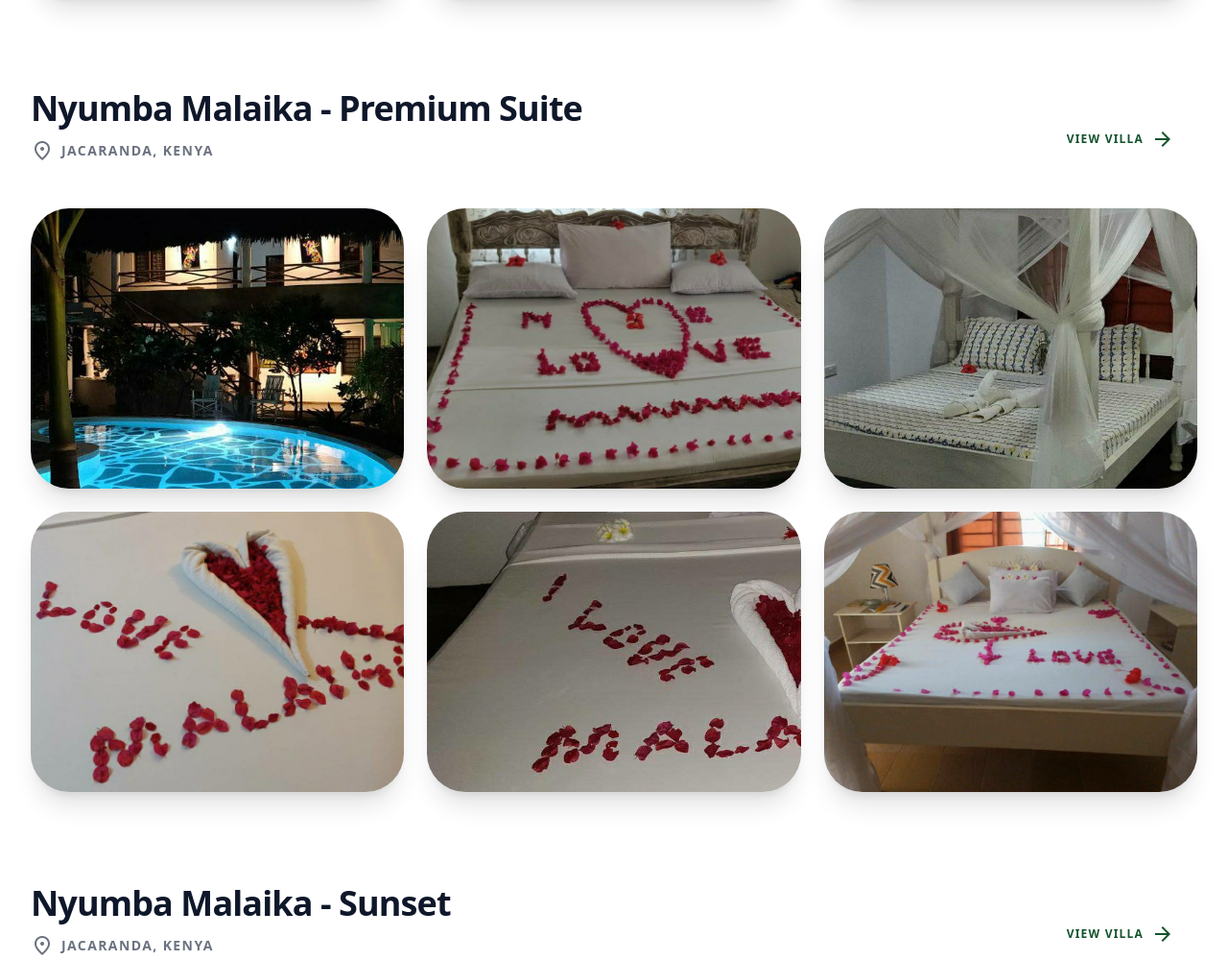
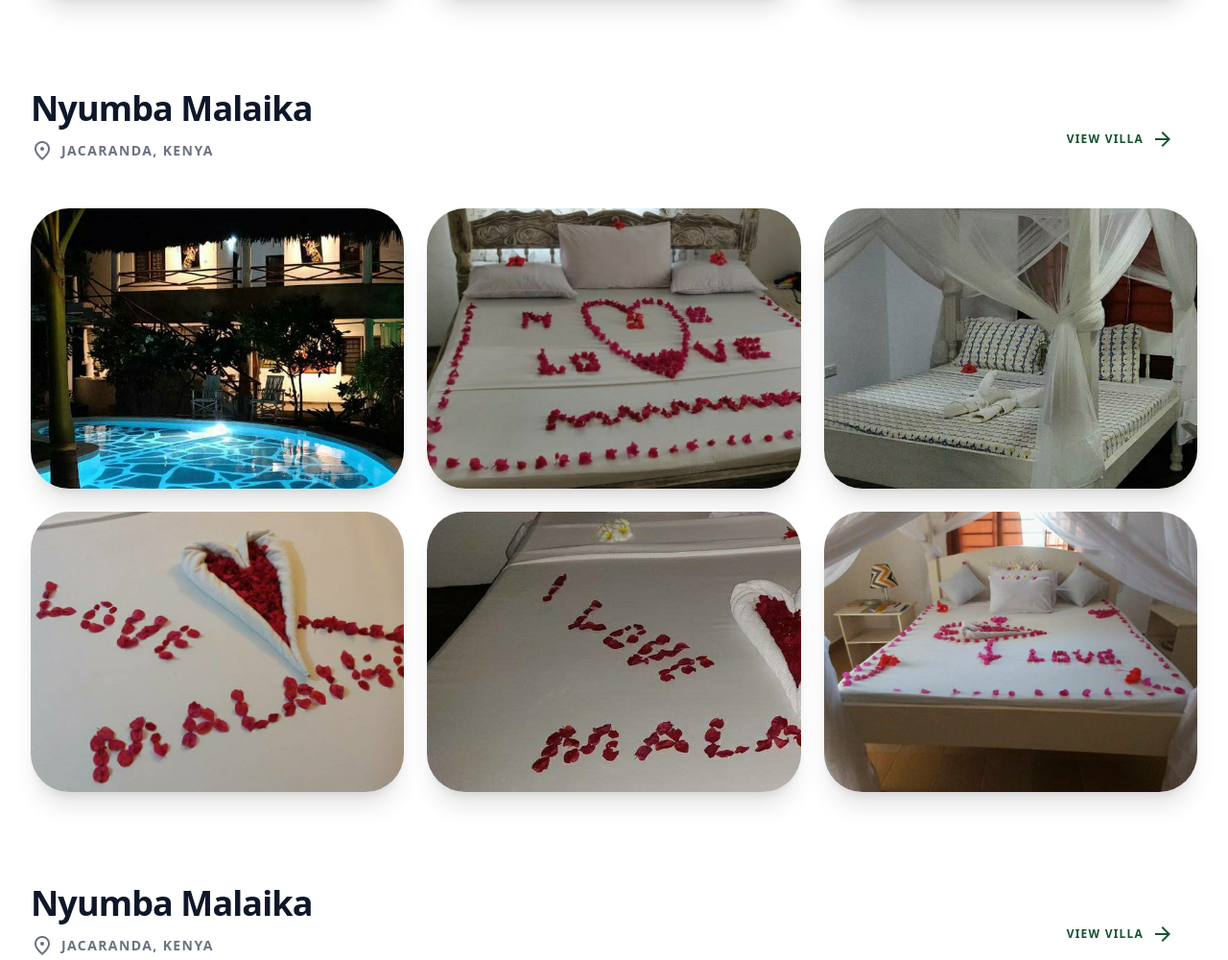
Before and after one commit to amoney79/Malaika-House, a plain HTML site: page gallery.html in a window 1280 px wide. Shown: the part 1120-2120 px from the top of the page at 96% size. Drawn offline with nearby package versions, Linux system fonts and the light colour scheme.

Commit message:
Polished Nyumba Malaika

```diff
--- a/js/data.js
+++ b/js/data.js
@@ -13,16 +13,16 @@ const villaData = {
         ],
         amenities: ['Private Infinity Pool', 'Starlink Wifi', 'Private Chef', 'Beach Access'],
         gallery: [
-            { img: 'images/villa 1/villa-4.jpg', title: 'The Estate', sub: 'Majestic Living' },
-            { img: 'images/villa 1/villa-5.jpg', title: 'Ocean View', sub: 'Infinite Horizon' },
-            { img: 'images/villa 1/villa-6.jpg', title: 'Lounge Area', sub: 'Coastal Living' },
-            { img: 'images/villa 1/villa-7.jpg', title: 'Lounge Area', sub: 'Coastal Living' },
-            { img: 'images/villa 1/villa-8.jpg', title: 'Lounge Area', sub: 'Coastal Living' },
-            { img: 'images/villa 1/villa-9.jpg', title: 'Lounge Area', sub: 'Coastal Living' }
+            { img: 'images/villa 1/villa-4.jpg', title: 'Nyumba Malaika', sub: 'Majestic Living' },
+            { img: 'images/villa 1/villa-5.jpg', title: 'Nyumba Malaika', sub: 'Infinite Horizon' },
+            { img: 'images/villa 1/villa-6.jpg', title: 'Nyumba Malaika', sub: 'Coastal Living' },
+            { img: 'images/villa 1/villa-7.jpg', title: 'Nyumba Malaika', sub: 'Coastal Living' },
+            { img: 'images/villa 1/villa-8.jpg', title: 'Nyumba Malaika', sub: 'Coastal Living' },
+            { img: 'images/villa 1/villa-9.jpg', title: 'Nyumba Malaika', sub: 'Coastal Living' }
         ]
     },
     'villa-premium': {
-        name: 'Nyumba Malaika - Premium Suite',
+        name: 'Nyumba Malaika',
         location: 'Jacaranda, Kenya',
         price: '950',
         description: 'Our most exclusive premium suite offering unparalleled luxury with personalized concierge service, private spa facilities, and breathtaking panoramic views. Perfect for discerning guests seeking the ultimate coastal experience.',
@@ -35,16 +35,16 @@ const villaData = {
         ],
         amenities: ['Premium Concierge Service', 'Private Spa & Wellness Center', 'Helicopter Pad Access', 'Infinity Ocean Pool', 'Personal Butler 24/7', 'Gourmet Chef Service'],
         gallery: [
-            { img: 'images/villa 2/villa-4.jpg', title: 'Premium Living', sub: 'Ultimate Luxury' },
-            { img: 'images/villa 2/villa-5.jpg', title: 'Ocean Panorama', sub: 'Exclusive Views' },
-            { img: 'images/villa 2/villa-6.jpg', title: 'Spa Retreat', sub: 'Wellness Haven' },
-            { img: 'images/villa 2/villa-7.jpg', title: 'Private Terrace', sub: 'Coastal Elegance' },
-            { img: 'images/villa 2/villa-8.jpg', title: 'Private Terrace', sub: 'Coastal Elegance' },
-            { img: 'images/villa 2/villa-9.jpg', title: 'Private Terrace', sub: 'Coastal Elegance' }
+            { img: 'images/villa 2/villa-4.jpg', title: 'Nyumba Malaika', sub: 'Ultimate Luxury' },
+            { img: 'images/villa 2/villa-5.jpg', title: 'Nyumba Malaika', sub: 'Exclusive Views' },
+            { img: 'images/villa 2/villa-6.jpg', title: 'Nyumba Malaika', sub: 'Wellness Haven' },
+            { img: 'images/villa 2/villa-7.jpg', title: 'Nyumba Malaika', sub: 'Coastal Elegance' },
+            { img: 'images/villa 2/villa-8.jpg', title: 'Nyumba Malaika', sub: 'Coastal Elegance' },
+            { img: 'images/villa 2/villa-9.jpg', title: 'Nyumba Malaika', sub: 'Coastal Elegance' }
         ]
     },
     'sunset-villa': {
-        name: 'Nyumba Malaika - Sunset',
+        name: 'Nyumba Malaika',
         location: 'Jacaranda, Kenya',
         price: '450',
         description: 'Experience luxury steps away from the ocean. This villa features a private pool, direct beach access, and is located just minutes from the famous Tsavo East National Park safari gate.',
@@ -57,16 +57,16 @@ const villaData = {
         ],
         amenities: ['Private Infinity Pool', 'Starlink Wifi', 'Private Chef', 'Beach Access'],
         gallery: [
-            { img: 'images/villa 3/villa-4.jpg', title: 'Beachfront Bliss', sub: 'Included activity' },
-            { img: 'images/villa 3/villa-5.jpg', title: 'Safari Connection', sub: 'Included access' },
-            { img: 'images/villa 3/villa-6.jpg', title: 'Tsavo Gateway', sub: 'Nearby adventure' },
-            { img: 'images/villa 3/villa-7.jpg', title: 'Tsavo Gateway', sub: 'Nearby adventure' },
-            { img: 'images/villa 3/villa-8.jpg', title: 'Tsavo Gateway', sub: 'Nearby adventure' },
-            { img: 'images/villa 3/villa-9.jpg', title: 'Tsavo Gateway', sub: 'Nearby adventure' }
+            { img: 'images/villa 3/villa-4.jpg', title: 'Nyumba Malaika', sub: 'Included activity' },
+            { img: 'images/villa 3/villa-5.jpg', title: 'Nyumba Malaika', sub: 'Included access' },
+            { img: 'images/villa 3/villa-6.jpg', title: 'Nyumba Malaika', sub: 'Nearby adventure' },
+            { img: 'images/villa 3/villa-7.jpg', title: 'Nyumba Malaika', sub: 'Nearby adventure' },
+            { img: 'images/villa 3/villa-8.jpg', title: 'Nyumba Malaika', sub: 'Nearby adventure' },
+            { img: 'images/villa 3/villa-9.jpg', title: 'Nyumba Malaika', sub: 'Nearby adventure' }
         ]
     },
     'glass-house': {
-        name: 'Nyumba Malaika - Glass House',
+        name: 'Nyumba Malaika',
         location: 'Jacaranda, Kenya',
         price: '550',
         description: 'A modern architectural marvel featuring floor-to-ceiling glass walls with panoramic ocean views and ultra-minimalist interiors.',
@@ -77,14 +77,14 @@ const villaData = {
             'images/villa 4/villa-2.jpg',
             'images/villa 4/villa-3.jpg'
         ],
-        amenities: ['360° Glass Walls', 'Smart Automation', 'Rooftop Lounge', 'Infinity Edge Pool'],
+        amenities: ['360° Walls', 'Smart Automation', 'Lounge', 'Infinity Pool'],
         gallery: [
-            { img: 'images/villa 4/villa-4.jpg', title: 'Transparency', sub: 'Modern Design' },
-            { img: 'images/villa 4/villa-5.jpg', title: 'Jacaranda Skyline', sub: 'Sunset Horizon' },
-            { img: 'images/villa 4/villa-6.jpg', title: 'Jacaranda Skyline', sub: 'Sunset Horizon' },
-            { img: 'images/villa 4/villa-7.jpg', title: 'Jacaranda Skyline', sub: 'Sunset Horizon' },
-            { img: 'images/villa 4/villa-8.jpg', title: 'Jacaranda Skyline', sub: 'Sunset Horizon' },
-            { img: 'images/villa 4/villa-9.jpg', title: 'Jacaranda Skyline', sub: 'Sunset Horizon' }
+            { img: 'images/villa 4/villa-4.jpg', title: 'Nyumba Malaika', sub: 'Modern Design' },
+            { img: 'images/villa 4/villa-5.jpg', title: 'Nyumba Malaika', sub: 'Sunset Horizon' },
+            { img: 'images/villa 4/villa-6.jpg', title: 'Nyumba Malaika', sub: 'Sunset Horizon' },
+            { img: 'images/villa 4/villa-7.jpg', title: 'Nyumba Malaika', sub: 'Sunset Horizon' },
+            { img: 'images/villa 4/villa-8.jpg', title: 'Nyumba Malaika', sub: 'Sunset Horizon' },
+            { img: 'images/villa 4/villa-9.jpg', title: 'Nyumba Malaika', sub: 'Sunset Horizon' }
         ]
     },
     'coral-cove': {
@@ -101,16 +101,16 @@ const villaData = {
         ],
         amenities: ['Coral Garden', 'Natural Stone Tubs', 'Private Jetty', 'Snorkeling Gear'],
         gallery: [
-            { img: 'images/villa 5/villa-4.jpg', title: 'Cliffside', sub: 'Natural Beauty' },
-            { img: 'images/villa 5/villa-5.jpg', title: 'Cliffside', sub: 'Natural Beauty' },
-            { img: 'images/villa 5/villa-6.jpg', title: 'Cliffside', sub: 'Natural Beauty' },
-            { img: 'images/villa 5/villa-7.jpg', title: 'Cliffside', sub: 'Natural Beauty' },
-            { img: 'images/villa 5/villa-8.jpg', title: 'Cliffside', sub: 'Natural Beauty' },
-            { img: 'images/villa 5/villa-9.jpg', title: 'Cliffside', sub: 'Natural Beauty' }
+            { img: 'images/villa 5/villa-4.jpg', title: 'Nyumba Malaika', sub: 'Natural Beauty' },
+            { img: 'images/villa 5/villa-5.jpg', title: 'Nyumba Malaika', sub: 'Natural Beauty' },
+            { img: 'images/villa 5/villa-6.jpg', title: 'Nyumba Malaika', sub: 'Natural Beauty' },
+            { img: 'images/villa 5/villa-7.jpg', title: 'Nyumba Malaika', sub: 'Natural Beauty' },
+            { img: 'images/villa 5/villa-8.jpg', title: 'Nyumba Malaika', sub: 'Natural Beauty' },
+            { img: 'images/villa 5/villa-9.jpg', title: 'Nyumba Malaika', sub: 'Natural Beauty' }
         ]
     },
     'savanna-oasis': {
-        name: 'Nyumba Malaika - Savanna',
+        name: 'Nyumba Malaika',
         location: 'Jacaranda, Kenya',
         price: '420',
         description: 'A luxurious lodge situated on the edge of Tsavo East, offering front-row seats to the majestic wildlife and African plains.',
@@ -123,16 +123,16 @@ const villaData = {
         ],
         amenities: ['Waterhole View', 'Guided Safari Safaris', 'Luxury Bush Dining', 'Star-Gazing Deck'],
         gallery: [
-            { img: 'images/villa 6/villa-4.jpg', title: 'Savanna plains', sub: 'Wild Life' },
-            { img: 'images/villa 6/villa-5.jpg', title: 'Savanna plains', sub: 'Wild Life' },
-            { img: 'images/villa 6/villa-6.jpg', title: 'Savanna plains', sub: 'Wild Life' },
-            { img: 'images/villa 6/villa-7.jpg', title: 'Savanna plains', sub: 'Wild Life' },
-            { img: 'images/villa 6/villa-8.jpg', title: 'Savanna plains', sub: 'Wild Life' },
-            { img: 'images/villa 6/villa-9.jpg', title: 'Savanna plains', sub: 'Wild Life' }
+            { img: 'images/villa 6/villa-4.jpg', title: 'Nyumba Malaika', sub: 'Wild Life' },
+            { img: 'images/villa 6/villa-5.jpg', title: 'Nyumba Malaika', sub: 'Wild Life' },
+            { img: 'images/villa 6/villa-6.jpg', title: 'Nyumba Malaika', sub: 'Wild Life' },
+            { img: 'images/villa 6/villa-7.jpg', title: 'Nyumba Malaika', sub: 'Wild Life' },
+            { img: 'images/villa 6/villa-8.jpg', title: 'Nyumba Malaika', sub: 'Wild Life' },
+            { img: 'images/villa 6/villa-9.jpg', title: 'Nyumba Malaika', sub: 'Wild Life' }
         ]
     },
     'indigo-bay': {
-        name: 'Nyumba Malaika - Indigo Bay',
+        name: 'Nyumba Malaika',
         location: 'Jacaranda, Kenya',
         price: '480',
         description: 'A contemporary villa overlooking the turquoise waters of Kilifi Creek, perfect for water sports enthusiasts and relaxation seekers alike.',
@@ -145,16 +145,16 @@ const villaData = {
         ],
         amenities: ['Private Pier', 'Infinity Creek Pool', 'Water Sports Equipment', 'Seafood Terrace'],
         gallery: [
-            { img: 'images/villa 7/villa-4.jpg', title: 'The Bay', sub: 'Calm Waters' },
-            { img: 'images/villa 7/villa-5.jpg', title: 'The Bay', sub: 'Calm Waters' },
-            { img: 'images/villa 7/villa-6.jpg', title: 'The Bay', sub: 'Calm Waters' },
-            { img: 'images/villa 7/villa-7.jpg', title: 'The Bay', sub: 'Calm Waters' },
-            { img: 'images/villa 7/villa-8.jpg', title: 'The Bay', sub: 'Calm Waters' },
-            { img: 'images/villa 7/villa-9.jpg', title: 'The Bay', sub: 'Calm Waters' }
+            { img: 'images/villa 7/villa-4.jpg', title: 'Nyumba Malaika', sub: 'Calm Waters' },
+            { img: 'images/villa 7/villa-5.jpg', title: 'Nyumba Malaika', sub: 'Calm Waters' },
+            { img: 'images/villa 7/villa-6.jpg', title: 'Nyumba Malaika', sub: 'Calm Waters' },
+            { img: 'images/villa 7/villa-7.jpg', title: 'Nyumba Malaika', sub: 'Calm Waters' },
+            { img: 'images/villa 7/villa-8.jpg', title: 'Nyumba Malaika', sub: 'Calm Waters' },
+            { img: 'images/villa 7/villa-9.jpg', title: 'Nyumba Malaika', sub: 'Calm Waters' }
         ]
     },
     'royal-palms': {
-        name: 'Nyumba Malaika - Royal Palms',
+        name: 'Nyumba Malaika',
         location: 'Jacaranda, Kenya',
         price: '600',
         description: 'Elite luxury meets coastal charm. The Royal Palms offers the most exclusive experience in Watamu with sprawling estates and unmatched privacy.',
@@ -167,16 +167,16 @@ const villaData = {
         ],
         amenities: ['Sprawling Gardens', 'Private Butler', 'Olympic-Sized Pool', 'Helipad Access'],
         gallery: [
-            { img: 'images/villa 8/villa-4.jpg', title: 'The Estate', sub: 'Majestic Living' },
-            { img: 'images/villa 8/villa-5.jpg', title: 'The Estate', sub: 'Majestic Living' },
-            { img: 'images/villa 8/villa-6.jpg', title: 'The Estate', sub: 'Majestic Living' },
-            { img: 'images/villa 8/villa-7.jpg', title: 'The Estate', sub: 'Majestic Living' },
-            { img: 'images/villa 8/villa-8.jpg', title: 'The Estate', sub: 'Majestic Living' },
-            { img: 'images/villa 8/villa-9.jpg', title: 'The Estate', sub: 'Majestic Living' }
+            { img: 'images/villa 8/villa-4.jpg', title: 'Nyumba Malaika', sub: 'Majestic Living' },
+            { img: 'images/villa 8/villa-5.jpg', title: 'Nyumba Malaika', sub: 'Majestic Living' },
+            { img: 'images/villa 8/villa-6.jpg', title: 'Nyumba Malaika', sub: 'Majestic Living' },
+            { img: 'images/villa 8/villa-7.jpg', title: 'Nyumba Malaika', sub: 'Majestic Living' },
+            { img: 'images/villa 8/villa-8.jpg', title: 'Nyumba Malaika', sub: 'Majestic Living' },
+            { img: 'images/villa 8/villa-9.jpg', title: 'Nyumba Malaika', sub: 'Majestic Living' }
         ]
     },
     'azure-palm': {
-        name: 'Nyumba Malaika - Azure Palm',
+        name: 'Nyumba Malaika',
         location: 'Jacaranda, Kenya',
         price: '450',
         description: 'A serene coastal escape in Watamu, featuring breathtaking views of the Indian Ocean and Swahili-inspired architecture.',
@@ -189,12 +189,12 @@ const villaData = {
         ],
         amenities: ['Oceanfront Pool', 'Private Beach Access', 'Personal Chef', 'High-Speed Wi-Fi'],
         gallery: [
-            { img: 'images/villa 9/villa-4.jpg', title: 'Ocean View', sub: 'Infinite Horizon' },
-            { img: 'images/villa 9/villa-5.jpg', title: 'Ocean View', sub: 'Infinite Horizon' },
-            { img: 'images/villa 9/villa-6.jpg', title: 'Ocean View', sub: 'Infinite Horizon' },
-            { img: 'images/villa 9/villa-7.jpg', title: 'Ocean View', sub: 'Infinite Horizon' },
-            { img: 'images/villa 9/villa-8.jpg', title: 'Ocean View', sub: 'Infinite Horizon' },
-            { img: 'images/villa 9/villa-9.jpg', title: 'Ocean View', sub: 'Infinite Horizon' }
+            { img: 'images/villa 9/villa-4.jpg', title: 'Nyumba Malaika', sub: 'Infinite Horizon' },
+            { img: 'images/villa 9/villa-5.jpg', title: 'Nyumba Malaika', sub: 'Infinite Horizon' },
+            { img: 'images/villa 9/villa-6.jpg', title: 'Nyumba Malaika', sub: 'Infinite Horizon' },
+            { img: 'images/villa 9/villa-7.jpg', title: 'Nyumba Malaika', sub: 'Infinite Horizon' },
+            { img: 'images/villa 9/villa-8.jpg', title: 'Nyumba Malaika', sub: 'Infinite Horizon' },
+            { img: 'images/villa 9/villa-9.jpg', title: 'Nyumba Malaika', sub: 'Infinite Horizon' }
         ]
     }
 };
```
Also changed, not shown: about.html (+9 -6 lines), explore.html (+20 -13 lines), safaris.html (+19 -19 lines).
